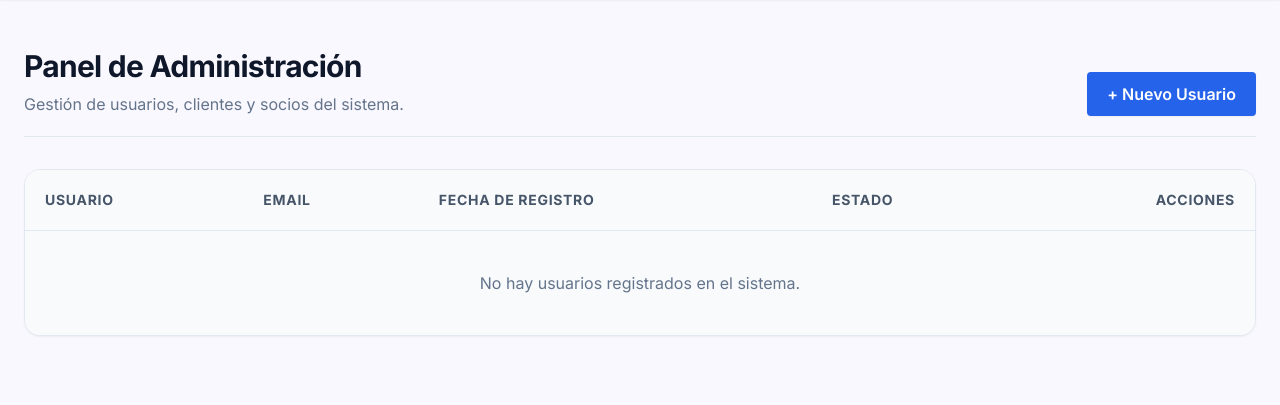
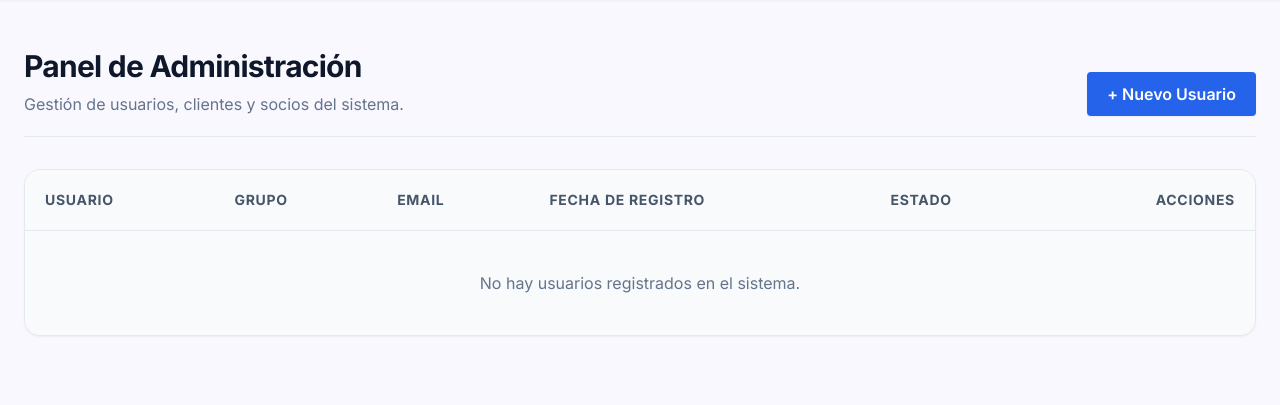
Before and after one commit to NahimMartinez/GoVehiculos, a Django app: page /auth/abm_usuarios/ in a window 1280 px wide. Shown: the part 81-486 px from the top of the page. Run offline with Django 5.2, Linux system fonts and the light colour scheme; data that the repository does not hold is empty; some libraries are stand-ins or nearby versions.

Commit message:
Feat: Puse tambien el grupo al que pertenecen los usuarios en abm de usuarios

```diff
--- a/Contenedor/templates/usuarios/abm_usuarios.html
+++ b/Contenedor/templates/usuarios/abm_usuarios.html
@@ -23,6 +23,7 @@
                 <thead>
                     <tr class="bg-slate-50 text-slate-600 border-b border-slate-200 text-sm uppercase tracking-wider">
                         <th class="p-5 font-bold">Usuario</th>
+                        <th class="p-5 font-bold">Grupo</th>
                         <th class="p-5 font-bold">Email</th>
                         <th class="p-5 font-bold">Fecha de Registro</th>
                         <th class="p-5 font-bold">Estado</th>
@@ -34,15 +35,18 @@
                     {% for u in usuarios %}
                     <tr class="hover:bg-slate-50 transition-colors group">
 
-                        <td class="p-5 font-bold text-slate-800 flex flex-col">
+                        <td class="p-5 font-bold text-slate-800">
                             {{ u.username }}
-                            <span class="text-xs font-normal text-slate-500 mt-1">
-                                {% for grupo in u.groups.all %}
-                                    {{ grupo.name }}{% if not forloop.last %}, {% endif %}
-                                {% empty %}
-                                    Cliente sin grupo
-                                {% endfor %}
-                            </span>
+                        </td>
+
+                        <td class="p-5 text-slate-600 text-sm">
+                            {% for grupo in u.groups.all %}
+                                <span class="inline-flex items-center rounded-full bg-slate-100 px-2.5 py-1 text-xs font-semibold text-slate-700">
+                                    {{ grupo.name }}
+                                </span>{% if not forloop.last %} {% endif %}
+                            {% empty %}
+                                <span class="text-slate-400">Sin grupo</span>
+                            {% endfor %}
                         </td>
 
                         <td class="p-5 text-slate-600">{{ u.email }}</td>
@@ -104,7 +108,7 @@
                     </tr>
                     {% empty %}
                     <tr>
-                        <td colspan="5" class="p-10 text-center text-slate-500 bg-slate-50">
+                        <td colspan="6" class="p-10 text-center text-slate-500 bg-slate-50">
                             No hay usuarios registrados en el sistema.
                         </td>
                     </tr>
```
